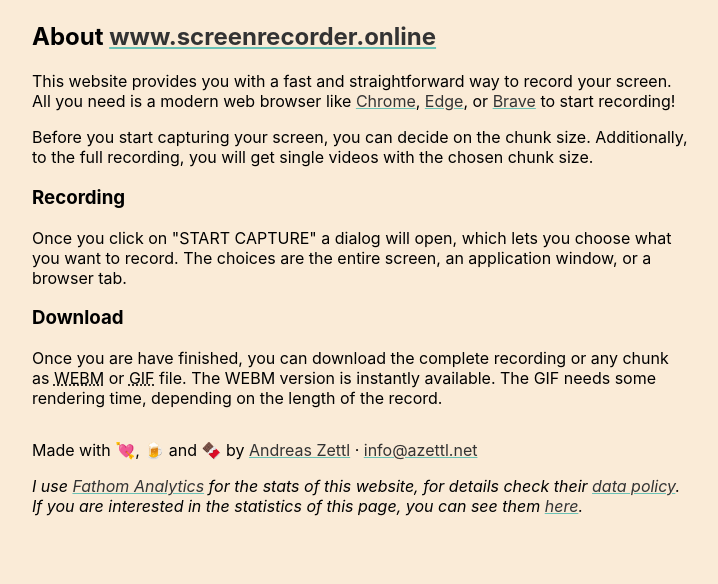
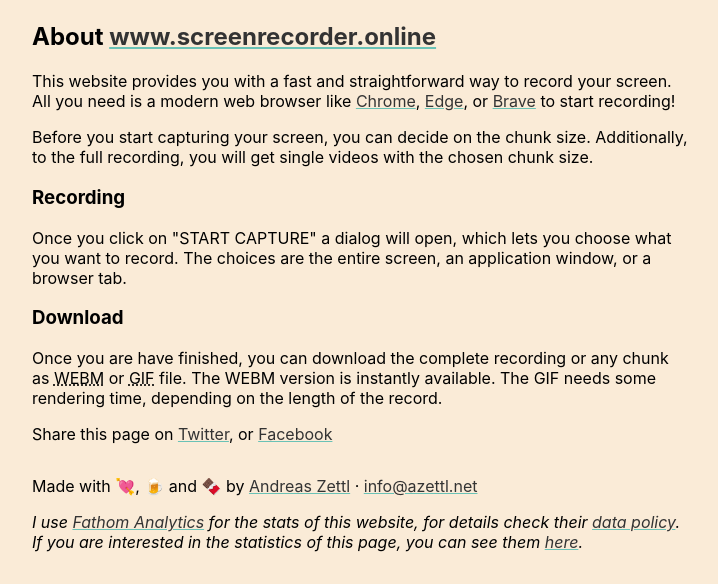
Before and after one commit to azettl/screenrecorder, a Jekyll site: the page built from README.md, in a window 1280 px wide. Shown: the part 652-1236 px from the top of the page, without its empty margins (280-998 px from the left). Built offline with Jekyll 4.4.1, drawn with Linux system fonts in a browser that asks for light colours; before the commit the page ends 1200 px from its top, so only the background shows below that.

Commit message:
Update page.html

```diff
--- a/_layouts/page.html
+++ b/_layouts/page.html
@@ -100,6 +100,10 @@
                     <abbr title="Graphics Interchange Format">GIF</abbr> file.
                     The WEBM version is instantly available. The GIF needs some rendering time, depending on the length of the record.
                 </p>
+                <p>
+                    Share this page on <a target="_blank" rel="noreferrer noopener" href="https://twitter.com/share?url=https://www.screenrecorder.online/&amp;text={{ page.title }}">Twitter</a>,
+                    or <a target="_blank" rel="noreferrer noopener" href="https://www.facebook.com/dialog/share?app_id=390128455121154&amp;display=popup&amp;href=https://www.screenrecorder.online/&amp;redirect_uri=https://www.facebook.com/">Facebook</a>
+                </p>
             </article>
             <footer role="contentinfo">
                 <p>
```
